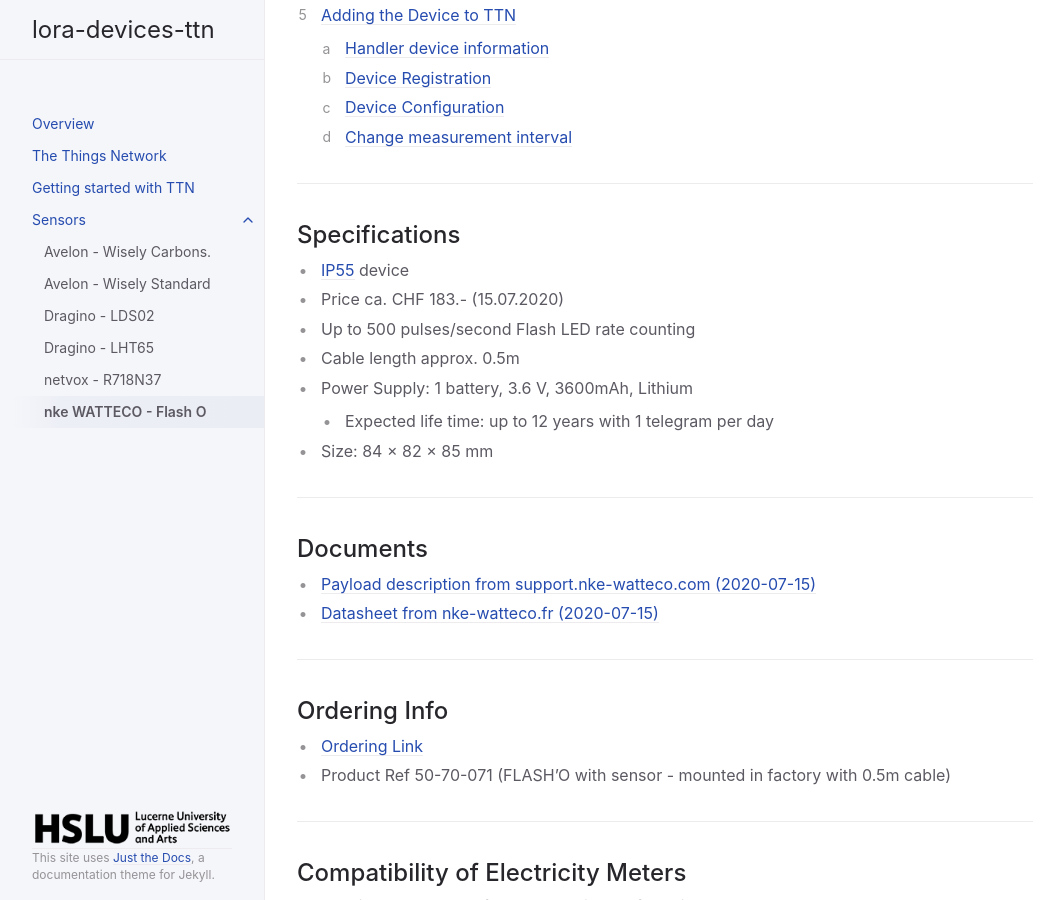
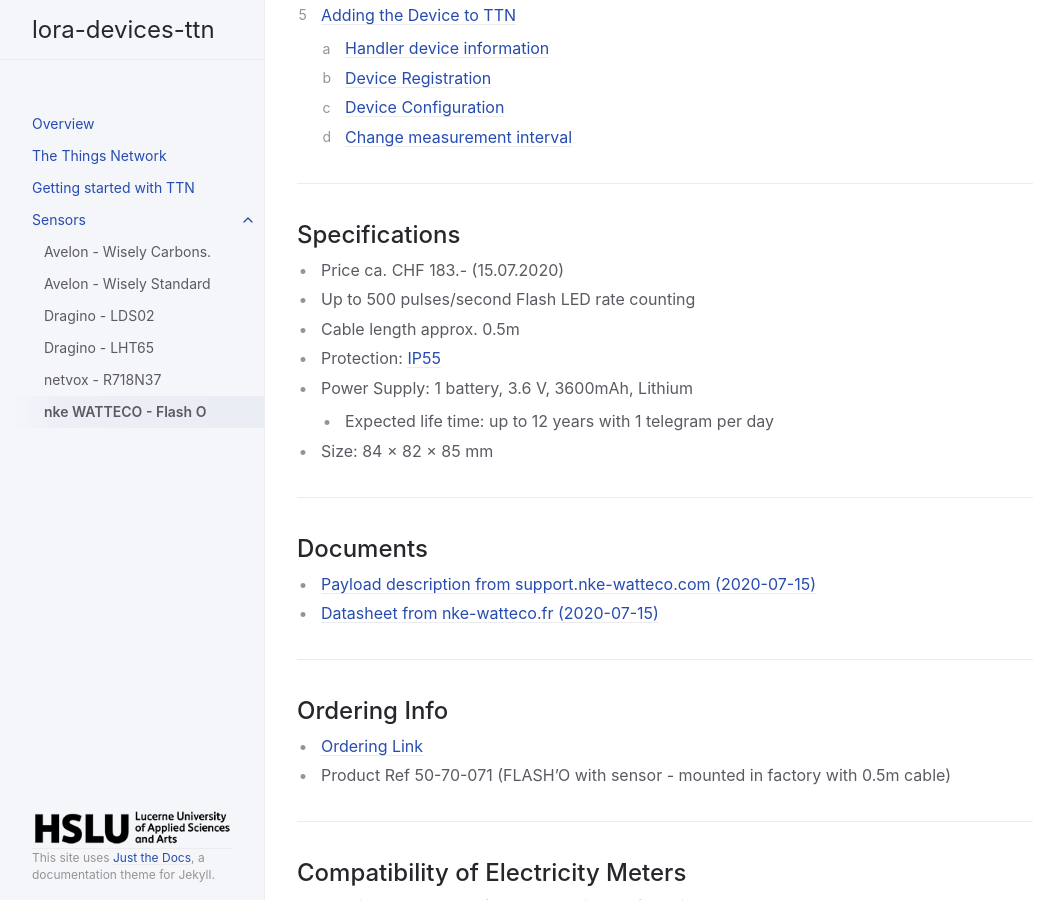
Before and after one commit to hslu-ige-laes/lora-devices-ttn, a Jekyll site: the page built from docs/sensors/nke-watteco-flash-o.md, in a window 1280 px wide and 900 px high, scrolled down 491 px. Shown: the whole window, without its empty margins (107-1171 px from the left). Built offline with Jekyll 4.4.1, drawn with Linux system fonts in a browser that asks for light colours.

Commit message:
Update nke-watteco-flash-o.md

```diff
--- a/docs/sensors/nke-watteco-flash-o.md
+++ b/docs/sensors/nke-watteco-flash-o.md
@@ -25,10 +25,10 @@ The Flash'O detects the impulses of flashin LED's from pulse meters: e.g. water,
 ---
 
 ## Specifications
-- [IP55](https://en.wikipedia.org/wiki/IP_Code) device
 - Price ca. CHF 183.- (15.07.2020)
 - Up to 500 pulses/second Flash LED rate counting
 - Cable length approx. 0.5m
+- Protection: [IP55](https://en.wikipedia.org/wiki/IP_Code)
 - Power Supply: 1 battery, 3.6 V, 3600mAh, Lithium
   - Expected life time: up to 12 years with 1 telegram per day
 - Size: 84 × 82 × 85 mm
```
